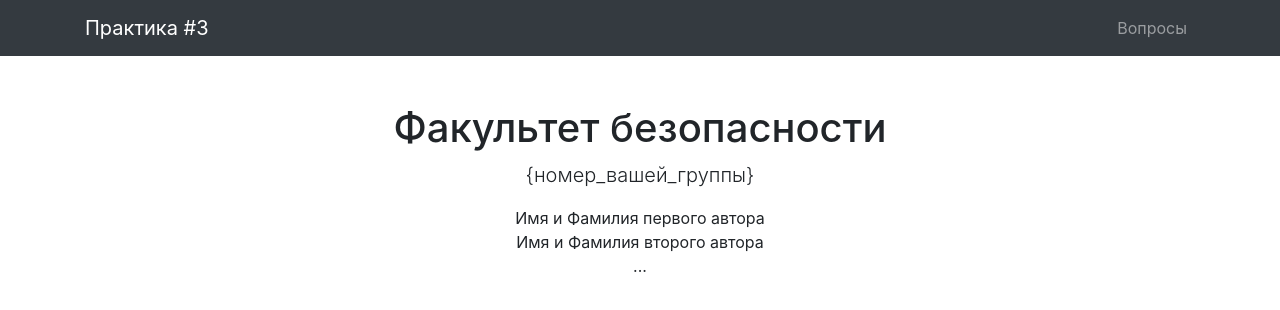
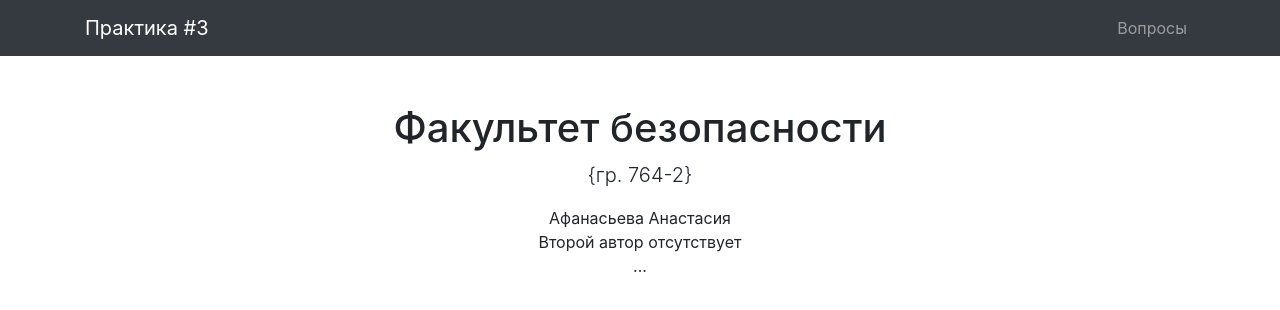
Before and after one commit to AfanasevaAA7642/AfanasevaAA7642.github.io, a plain HTML site: page index.html in a window 1280 px wide. Drawn offline with nearby package versions, Linux system fonts and the light colour scheme.

Commit message:
Update index.html

```diff
--- a/index.html
+++ b/index.html
@@ -52,10 +52,10 @@
     <div class="row">
       <div class="col-lg-12 text-center">
         <h1 class="mt-5">Факультет безопасности</h1>
-        <p class="lead">{номер_вашей_группы}</p>
+        <p class="lead">{гр. 764-2}</p>
         <ul class="list-unstyled">
-          <li>Имя и Фамилия первого автора</li>
-          <li>Имя и Фамилия второго автора</li>
+          <li>Афанасьева Анастасия</li>
+          <li>Второй автор отсутствует</li>
           <li>...</li>
         </ul>
       </div>
```
